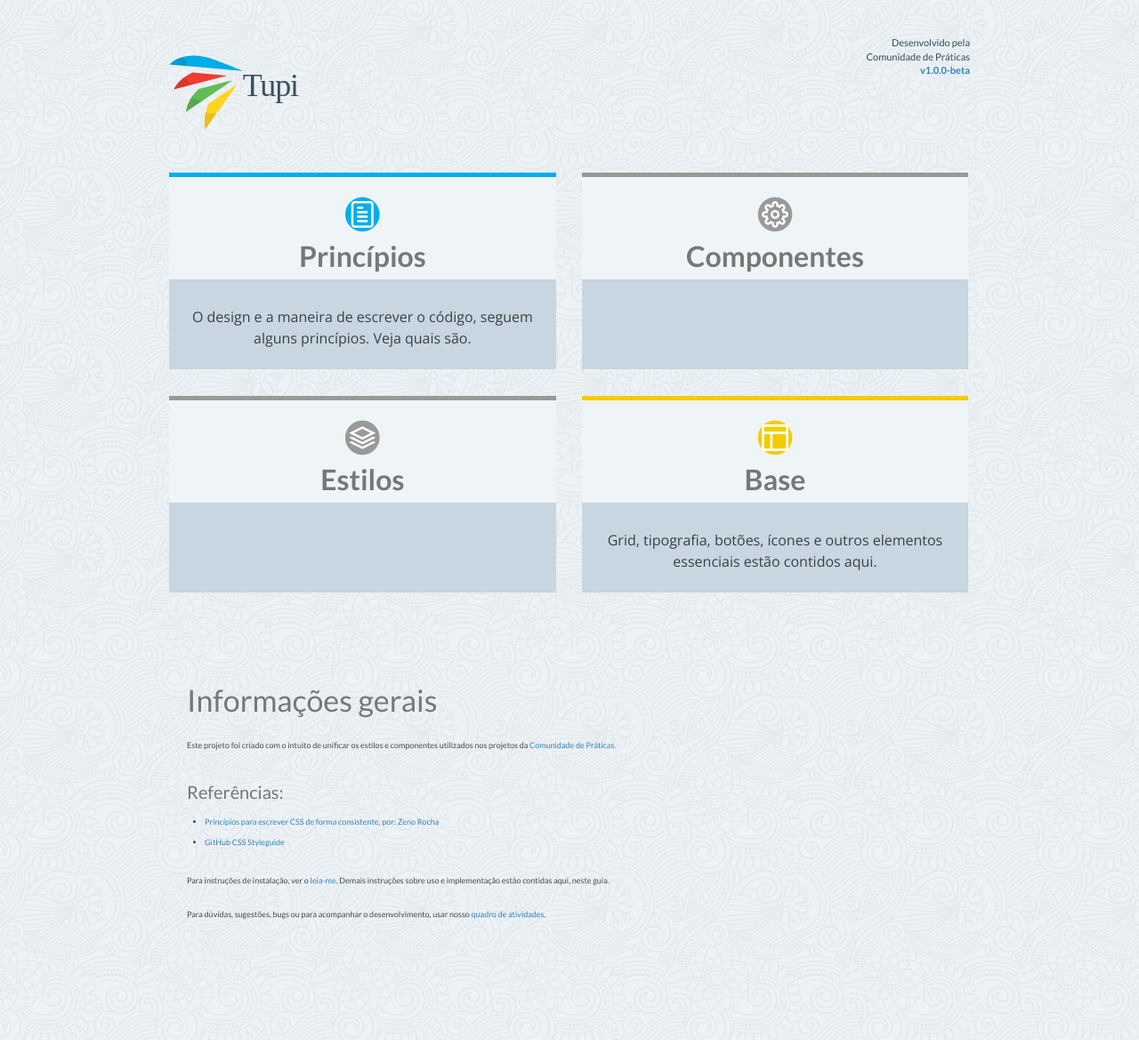
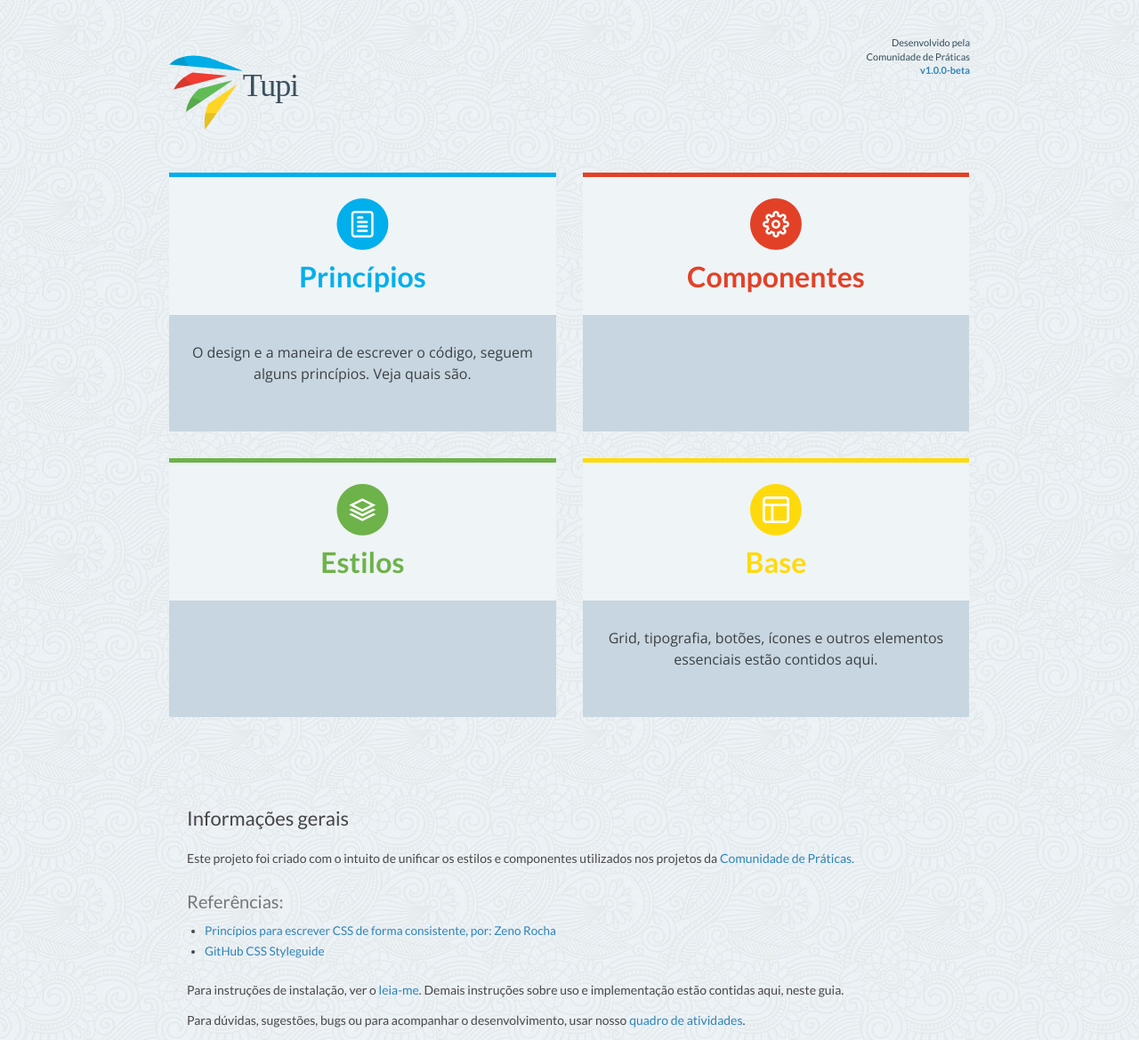
Before and after one commit to ABS-org/tupi-docs, a Jekyll site: the page built from index.html, in a window 1280 px wide. Shown: the whole page at 89% size. Built offline with Jekyll 4.4.1, drawn with Linux system fonts in a browser that asks for light colours; nearby versions of some CDN libraries; before the commit the page ends 1054 px from its top, so only the background shows below that.

Commit message:
Update build.css

```diff
--- a/assets/css/build.css
+++ b/assets/css/build.css
@@ -71,8 +71,11 @@
 
 body {
   font-family: 'Lato', "Helvetica Neue", "Helvetica", Helvetica, Arial, sans-serif;
-  font-size: 100%;
+  font-size: 15px;
   background: url(../../assets/img/bg.jpg); }
+
+a, a:hover {
+  text-decoration: none; }
 
 .limit {
   max-width: 900px;
@@ -151,11 +154,13 @@
   top: -70px; }
   .navside h3 {
     text-transform: uppercase;
-    font-size: 0.8em;
     cursor: default;
-    background: #aec2cc; }
+    background: #aec2cc;
+    margin-top: 0;
+    margin-bottom: 0; }
     .navside h3 a {
       color: #fff;
+      font-size: 14px;
       text-decoration: none;
       padding: 15px 20px;
       display: block; }
@@ -165,7 +170,7 @@
       background: #eff4f7;
       display: block;
       padding: 15px 20px;
-      font-size: 0.8em;
+      font-size: 14px;
       text-decoration: none;
       color: rgba(0, 0, 0, 0.7);
       margin-top: 2px; }
@@ -183,7 +188,7 @@
   text-align: center;
   margin-right: 3%;
   margin-bottom: 30px;
-  padding: 0 0 30px 0;
+  padding: 0 0 60px 0;
   vertical-align: top;
   background: #c7d6e0; }
   .box:nth-child(even) {
@@ -207,7 +212,7 @@
   .box .icons-outline {
     font-size: 30px; }
   .box .box-header {
-    height: 120px;
+    height: 160px;
     text-align: center;
     padding: 20px 0;
     font-weight: 300;
@@ -222,33 +227,59 @@
       line-height: 1.5em; }
   .box.principles-box .box-header {
     background: #eff4f7;
-    border-top: 5px solid #01afec;
-    color: #01afec; }
+    border-top: 5px solid #01afec; }
+    .box.principles-box .box-header h1 {
+      color: #01afec; }
   .box.principles-box .fa-circle {
     color: #01afec; }
   .box.principles-box:hover .box-header {
     background: #01afec;
-    color: #eff4f7;
     border-top: 5px solid #019cd3; }
+    .box.principles-box:hover .box-header h1 {
+      color: #fff; }
   .box.principles-box:hover .fa-circle {
     color: #019cd3; }
   .box.components-box .box-header {
     background: #eff4f7;
-    color: #999;
-    border-top: 5px solid #999; }
+    border-top: 5px solid #e34127; }
+    .box.components-box .box-header h1 {
+      color: #e34127; }
   .box.components-box .fa-circle {
-    color: #999; }
+    color: #e34127; }
+  .box.components-box:hover .box-header {
+    background: #e34127;
+    border-top: 5px solid #d5351c; }
+    .box.components-box:hover .box-header h1 {
+      color: #fff; }
+  .box.components-box:hover .fa-circle {
+    color: #d5351c; }
   .box.styles-box .box-header {
     background: #eff4f7;
-    color: #999;
-    border-top: 5px solid #999; }
+    border-top: 5px solid #6eb24a; }
+    .box.styles-box .box-header h1 {
+      color: #6eb24a; }
   .box.styles-box .fa-circle {
-    color: #999; }
+    color: #6eb24a; }
+  .box.styles-box:hover .box-header {
+    background: #6eb24a;
+    border-top: 5px solid #63a043; }
+    .box.styles-box:hover .box-header h1 {
+      color: #fff; }
+  .box.styles-box:hover .fa-circle {
+    color: #63a043; }
   .box.base-box .box-header {
     background: #eff4f7;
-    color: #feda0d;
+    border-top: 5px solid #feda0d; }
+    .box.base-box .box-header h1 {
+      color: #feda0d; }
+  .box.base-box .fa-circle {
+    color: #feda0d; }
+  .box.base-box:hover .box-header {
+    background: #feda0d;
     border-top: 5px solid #f1cd01; }
-  .box.base-box .fa-circle {
+  .box.base-box:hover h1 {
+    color: #fff; }
+  .box.base-box:hover .fa-circle {
     color: #f1cd01; }
 
 .btn-principles {
@@ -267,7 +298,7 @@
 * Tabs
 * --------------------------------------------------
 */
-.tabs, #tabs--blank-spaces, #tabs--formatting, #tabs--comments, #tabs--exceptions, #tabs--declaration-order, #tabs--class-and-variables, #tabs--typography, #tabs--grid, #tabs--buttons, #tabs--forms, #tabs--icons {
+.tabs, #tabs--blank-spaces, #tabs--formatting, #tabs--comments, #tabs--exceptions, #tabs--declaration-order, #tabs--class-and-variables, #tabs--typography, #tabs--grid, #tabs--buttons, #tabs--forms, #tabs--icons, #tabs--components-alerts, #tabs--components-collapse-simple, #tabs--components-collapse-accordion, #tabs--components-tooltips, #tabs--components-tabs, #tabs--components-dropdowns, #tabs--components-carousel, #tabs--styles-icons, #tabs--styles-alerts, #tabs--styles-modals, #tabs--styles-forms {
   position: relative;
   margin: 65px 20px 25px 20px;
   padding-bottom: 50px; }
@@ -337,6 +368,39 @@
 #tabs--icons {
   height: 120px;
   margin-top: 140px; }
+
+#tabs--components-alerts {
+  height: 340px; }
+
+#tabs--components-collapse-simple {
+  height: 320px; }
+
+#tabs--components-collapse-accordion {
+  height: 940px; }
+
+#tabs--components-tooltips {
+  height: 280px; }
+
+#tabs--components-tabs {
+  height: 370px; }
+
+#tabs--components-dropdowns {
+  height: 250px; }
+
+#tabs--components-carousel {
+  height: 1050px; }
+
+#tabs--styles-icons {
+  height: 150px; }
+
+#tabs--styles-alerts {
+  height: 410px; }
+
+#tabs--styles-modals {
+  height: 670px; }
+
+#tabs--styles-forms {
+  height: 400px; }
 
 .box-code {
   margin: 25px 20px 25px 20px;
@@ -405,12 +469,19 @@
 .form-control.textarea-md {
   min-height: 120px; }
 
+.icons-list-rounded {
+  padding: 30px 0;
+  margin-bottom: 30px;
+  height: 120px; }
+  .icons-list-rounded .text-center {
+    font-size: 30px; }
+
 .icons-list {
   margin-left: 0; }
 
 .text-center {
   text-align: center;
-  width: 120px;
+  width: 125px;
   margin: 0 10px 0 10px;
   list-style: none;
   float: left; }
@@ -419,6 +490,29 @@
 
 .title-icons {
   margin: 20px 0 20px 0; }
+
+.panel {
+  box-shadow: none;
+  border: 1px solid #eee; }
+  .panel .panel-heading {
+    border-bottom: none;
+    background: #eee; }
+  .panel .panel-body {
+    border-top: none !important; }
+  .panel .panel-title {
+    padding-top: 0; }
+
+.nav-tabs {
+  border: none;
+  margin-bottom: 10px; }
+  .nav-tabs li > a, .nav-tabs li.active a {
+    border: none;
+    border-radius: 3px; }
+    .nav-tabs li > a:hover, .nav-tabs li > a:focus, .nav-tabs li.active a:hover, .nav-tabs li.active a:focus {
+      background: #fcf8e3;
+      border: none; }
+  .nav-tabs li.active a {
+    background: #fcf8e3; }
 
 .btn {
   display: inline-block;
@@ -1411,14 +1505,15 @@
   .content .header {
     background: #eff4f7;
     box-shadow: none;
-    height: 80px;
+    height: 90px;
     padding: 15px 0 15px 0; }
-    .content .header h1 {
+    .content .header h1.title {
       border-right: 2px solid #d9e5ed;
-      padding: 20px;
-      margin-right: 20px; }
-    .content .header h2 {
-      padding: 10px 0; }
+      margin-right: 20px;
+      margin-top: 15px; }
+    .content .header h2.subtitle {
+      padding: 10px 0;
+      margin: 0; }
 
 article.content {
   overflow: hidden; }
@@ -1428,19 +1523,23 @@
   border: none; }
 
 article h1 {
-  font-size: 2em;
+  font-size: 30px;
   font-weight: 500;
-  padding-top: 30px;
-  padding-bottom: 5px; }
+  padding-bottom: 5px;
+  color: #444; }
 
 article h2 {
   font-weight: 500;
-  padding: 20px 0 10px; }
+  padding: 20px 0 10px;
+  font-size: 22px;
+  color: #444; }
 
 article h3 {
   font-weight: 500;
   padding-bottom: 10px;
-  padding-top: 15px; }
+  padding-top: 15px;
+  font-size: 18px;
+  color: #444; }
 
 article h4 {
   font-weight: normal;
@@ -1448,9 +1547,8 @@
 
 article p {
   font-weight: 500;
-  font-size: 0.9em;
+  font-size: 14px;
   line-height: 23px;
-  margin-bottom: 15px;
   color: rgba(0, 0, 0, 0.7); }
 
 article img {
@@ -1467,6 +1565,12 @@
 article p, article h1, article h2, article h3, article h4, article h5, article li {
   padding-left: 20px;
   padding-right: 20px; }
+
+.alert p, .alert h4 {
+  padding: 0; }
+
+.alert .close span {
+  font-size: 16px; }
 
 article ul {
   margin-bottom: 20px;
@@ -1548,3 +1652,6 @@
   font-size: 11px;
   text-align: right;
   float: right; }
+
+.prettyprint {
+  font-size: 12px; }
```
